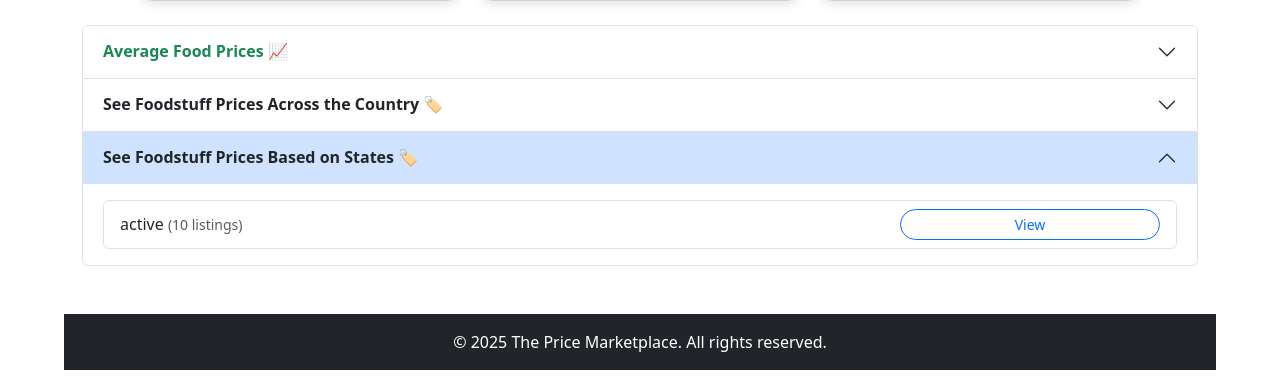
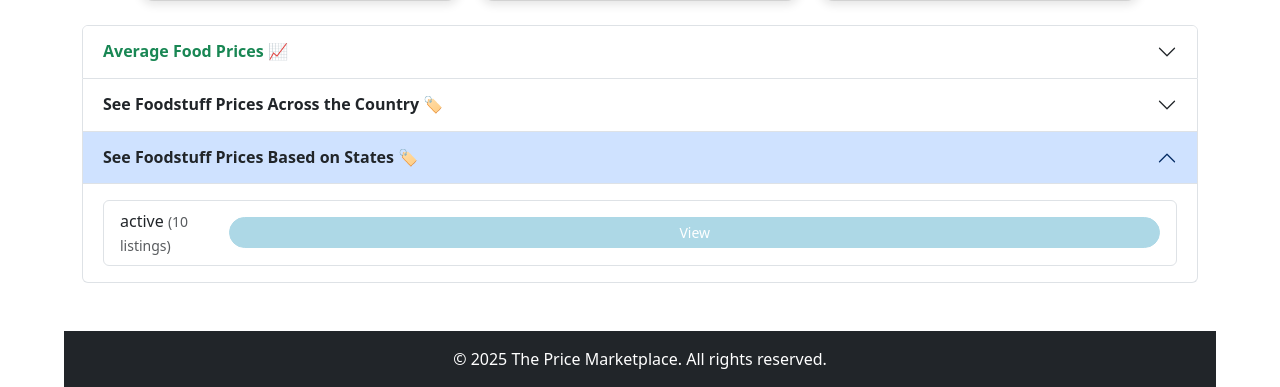
Before and after one commit to investor-uyah/PriceStore, a Django app: template Main/templates/price_page.html in a window 1280 px wide, after a click on "See Foodstuff Prices Based on States 🏷". Shown: the part 447-834 px from the top of the page. Run offline with Django 5.2, Linux system fonts and the light colour scheme; data comes from the database, SQL or seed files in the repository; tables that the repository leaves empty hold one stand-in row (values such as "Sample post"); the template is opened without the code that fills it: values that come from a table or form of the project are taken from there, most other values are stand-ins (such as "Sample title", 1, 10 or a date in 2020); parts of the project's set-up code (start-up, migrations or seed data) failed here and were passed over.

Commit message:
adjusted view button

```diff
--- a/Main/templates/price_page.html
+++ b/Main/templates/price_page.html
@@ -54,6 +54,12 @@
     box-shadow: 0 2px 6px rgba(0,0,0,0.08);
     transition: transform 0.15s ease, box-shadow 0.15s ease;
   }
+
+  .btn-light-blue {
+    background-color: #ADD8E6; /* Light blue background */
+    color: #fff; /* White text color for contrast */
+    border-color: #ADD8E6; /* Match the border color */
+}
 
   .price-card:hover {
     transform: translateY(-2px);
@@ -250,7 +256,7 @@
                             {{ item.state }}
                             <small class="text-muted">({{ item.Total }} listings)</small>
                         </span>
-                        <a href="{% url 'states_listing' item.state %}" class="btn btn-sm btn-outline-primary rounded-pill w-25">
+                        <a href="{% url 'states_listing' item.state %}" class="btn btn-sm btn-light-blue rounded-pill w-10">
                             View
                         </a>
                     </li>
```
